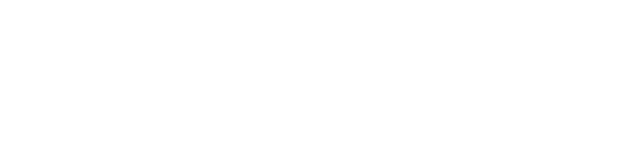
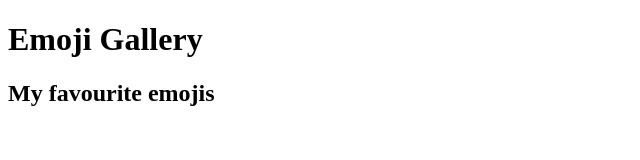
Before and after one commit to tyri0004/mtm6302-a2-emoji-tyri0004, a plain HTML site: page index.html in a window 1280 px wide. Shown: the whole page, without its empty margins (0-640 px from the left). Drawn offline with Linux system fonts and the light colour scheme.

Commit message:
adds simple html

```diff
--- a/index.html
+++ b/index.html
@@ -8,8 +8,15 @@
     <script src="script.js" defer></script>
 </head>
 <body>
+    <header>
+        <h1>Emoji Gallery</h1>
+    </header>
     <main>
+        <section id="emoji-gallery">
+            <h2>My favourite emojis</h2>
 
+            <div id="gallery"></div>
+        </section>
     </main>
 </body>
 </html>
```
